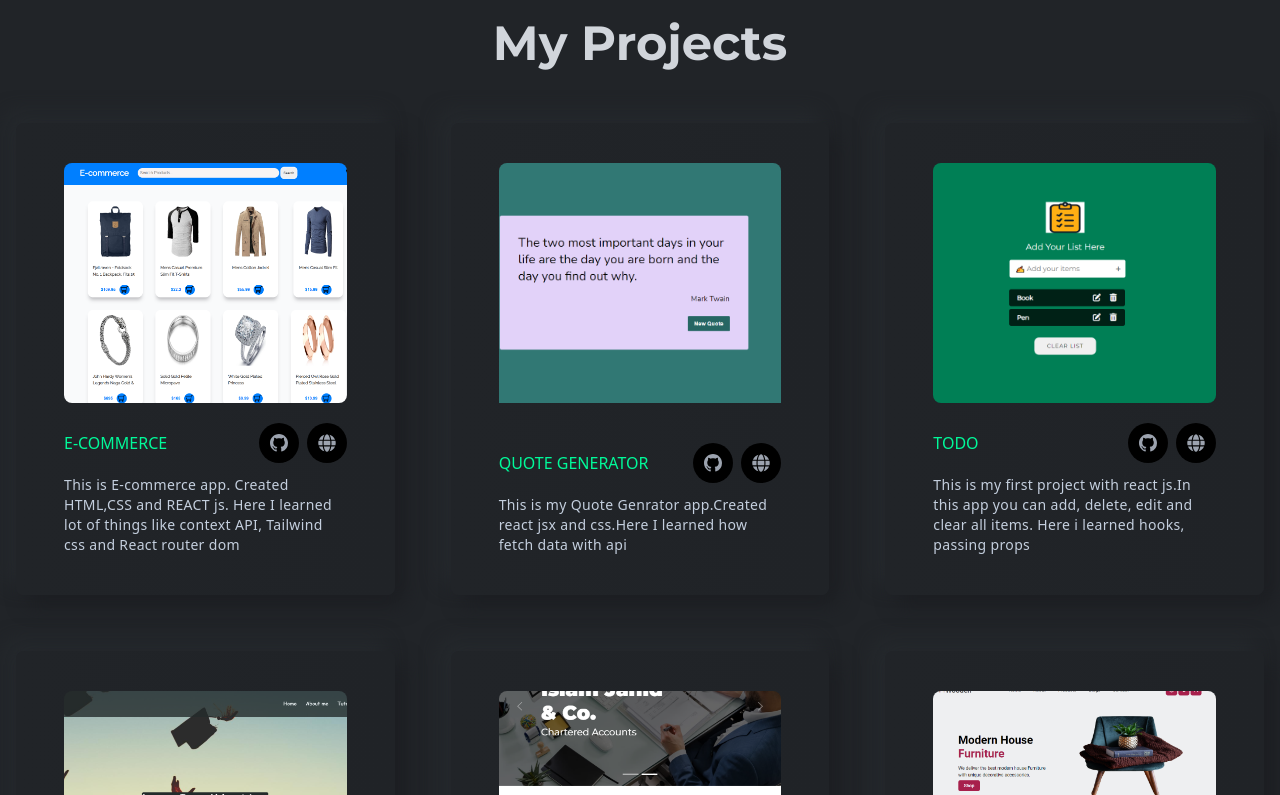
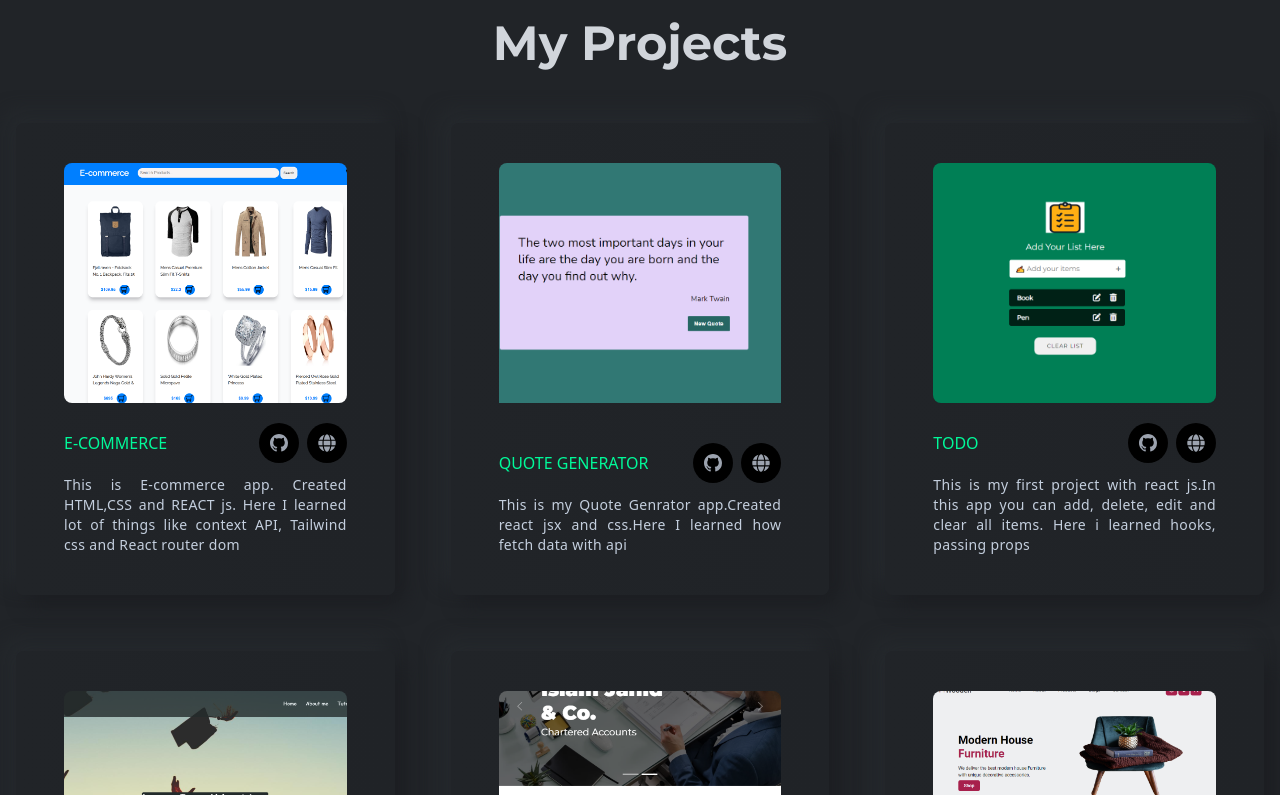
Before and after one commit to Asnoyon/react-portfolio, a React (Create React App) app: page / in a window 1280 px wide. Shown: the part 1485-2280 px from the top of the page. Built offline with nearby package versions, Linux system fonts and the light colour scheme.

Commit message:
text justify

```diff
--- a/src/components/projects/Projects.js
+++ b/src/components/projects/Projects.js
@@ -20,7 +20,7 @@
       <div className="flex justify-center items-center text-center">
         <Title title="Check these out on my github" des="My Projects" />
       </div>
-      <div className="grid grid-cols-1 md:grid-cols-2 xl:grid-cols-3 gap-6 xl:gap-14">
+      <div className="grid grid-cols-1 md:grid-cols-2 xl:grid-cols-3 gap-6 xl:gap-14 text-justify">
         <ProjectsCard
           title="E-commerce"
           des="This is E-commerce app. Created HTML,CSS and REACT js. Here I learned lot of things like context API, Tailwind css and React router dom "
```
